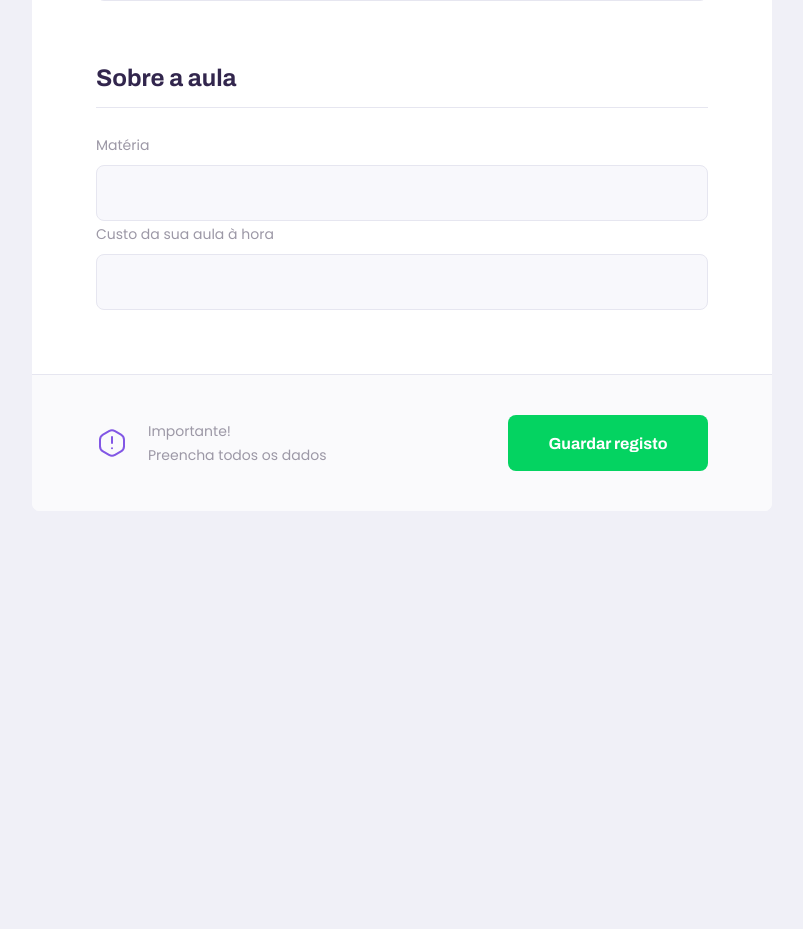
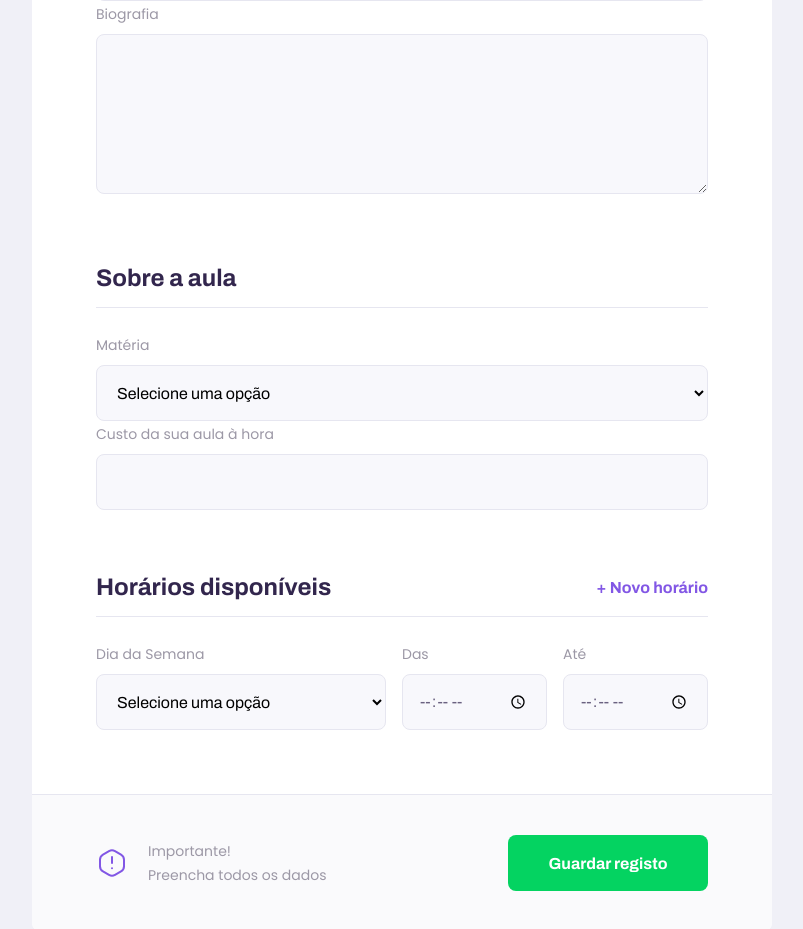
Before and after one commit to DiogoM14/Proffy-web, a React (Create React App) app: page /give-classes in a window 1280 px wide. Shown: the part 705-1634 px from the top of the page, without its empty margins (238-1041 px from the left). Before the commit the page ends 1216 px from the top, so only its background shows below. Built offline with nearby package versions, Linux system fonts and the light colour scheme.

Commit message:
Updated form fields

```diff
--- /dev/null
+++ b/src/components/Select/index.tsx
@@ -0,0 +1,31 @@
+import React, { SelectHTMLAttributes } from 'react';
+
+import { Container } from './styles';
+
+interface SelectProps extends SelectHTMLAttributes<HTMLSelectElement> {
+  name: string;
+  label: string;
+  options: Array<{
+    value: string;
+    label: string;
+  }>;
+}
+
+const Select: React.FC<SelectProps> = ({label, name, options, ...rest}) => {
+  return (
+    <Container>
+      <div className="select-block">
+        <label htmlFor={name}>{label}</label>
+        <select id={name} {...rest} >
+          <option value="" disabled selected hidden>Selecione uma opção</option>
+
+          {options.map(option => {
+            return <option key={option.value} value={option.value}>{option.label}</option>
+          })}
+        </select>
+      </div>
+    </Container>
+  );
+}
+
+export default Select;
--- /dev/null
+++ b/src/components/Select/styles.tsx
@@ -0,0 +1,41 @@
+import styled from 'styled-components';
+
+export const Container = styled.div`
+  .select-block {
+    position: relative;
+    flex-direction: column;
+    padding: 0;
+
+  }
+
+  .select-block + .select-block {
+    margin-top: 1.4rem;
+  }
+
+  .select-block label {
+    font-size: 1.4rem;
+  }
+
+  .select-block select {
+    width: 100%;
+    height: 5.6rem;
+    margin-top: 0.8rem;
+    border-radius: 0.8rem;
+    background: var(--color-input-background);
+    border: 1px solid var(--color-line-in-white);
+    outline: 0;
+    padding: 0 1.6rem;
+    font: 1.6rem Archivo;
+  }
+
+  .select-block:focus-within::after {
+    width: (100% - 3.2rem);
+    height: 2px;
+    content: "";
+    background: var(--color-primary-light);
+    position: absolute;
+    left: 1.6rem;
+    right: 1.6rem;
+    bottom: 0;
+  }
+`;
--- /dev/null
+++ b/src/components/Textarea/index.tsx
@@ -0,0 +1,22 @@
+import React, { TextareaHTMLAttributes } from 'react';
+
+import { Container } from './styles';
+
+interface TextareaProps extends TextareaHTMLAttributes<HTMLTextAreaElement> {
+  name: string;
+  label: string;
+
+}
+
+const Textarea: React.FC<TextareaProps> = ({label, name, ...rest}) => {
+  return (
+    <Container>
+      <div className="textarea-block">
+        <label htmlFor={name}>{label}</label>
+        <textarea id={name} {...rest} />
+      </div>
+    </Container>
+  );
+}
+
+export default Textarea;
--- /dev/null
+++ b/src/components/Textarea/styles.tsx
@@ -0,0 +1,43 @@
+import styled from 'styled-components';
+
+export const Container = styled.div`
+  .textarea-block {
+    position: relative;
+    flex-direction: column;
+    padding: 0;
+
+  }
+
+  /* .textarea-block + .textarea-block {
+    margin-top: 1.4rem;
+  } */
+
+  .textarea-block label {
+    font-size: 1.4rem;
+  }
+
+  .textarea-block textarea {
+    width: 100%;
+    height: 16rem;
+    min-height: 8rem;
+    margin-top: 0.8rem;
+    border-radius: 0.8rem;
+    background: var(--color-input-background);
+    border: 1px solid var(--color-line-in-white);
+    outline: 0;
+    resize: vertical;
+    padding: 1.2rem 1.6rem;
+    font: 1.6rem Archivo;
+  }
+
+  .textarea-block:focus-within::after {
+    width: (100% - 3.2rem);
+    height: 2px;
+    content: "";
+    background: var(--color-primary-light);
+    position: absolute;
+    left: 1.6rem;
+    right: 1.6rem;
+    bottom: 7px;
+  }
+`;
--- a/src/pages/TeacherForm/index.tsx
+++ b/src/pages/TeacherForm/index.tsx
@@ -2,10 +2,12 @@
 
 import PageHeader from '../../components/PageHeader';
 import Input from '../../components/Input';
+import Textarea from '../../components/Textarea';
+import Select from '../../components/Select';
 
 import warningIcon from '../../assets/images/icons/warning.svg';
 
-import { Container, PageTeacherForm, Main } from './styles';
+import { Container, PageTeacherForm, Main, ScheduleItem } from './styles';
 
 const TeacherForm: React.FC = () => {
   return (
@@ -23,13 +25,57 @@
             <Input name="name" label="Nome completo" />
             <Input name="avatar" label="Avatar" />
             <Input name="whatsapp" label="Whatsapp" />
+            <Textarea name="bio" label="Biografia" />
           </fieldset>
 
           <fieldset>
             <legend>Sobre a aula</legend>
 
-            <Input name="subject" label="Matéria" />
+            <Select
+              name="subject"
+              label="Matéria"
+              options={[
+                { value: 'Artes', label: 'Artes' },
+                { value: 'Biologia', label: 'Biologia' },
+                { value: 'Ciência', label: 'Ciência' },
+                { value: 'Físico Química', label: 'Físico Quimica' },
+                { value: 'Matemática', label: 'Matemática' },
+                { value: 'Português', label: 'Português' },
+                { value: 'História', label: 'História' },
+                { value: 'Geografia', label: 'Geografia' },
+              ]}
+            />
+
             <Input name="cost" label="Custo da sua aula à hora" />
+          </fieldset>
+
+          <fieldset>
+            <legend>
+              Horários disponíveis
+              <button type="button">
+                + Novo horário
+              </button>
+            </legend>
+
+            <ScheduleItem className="schedule-item">
+              <Select
+                name="week_day"
+                label="Dia da Semana"
+                options={[
+                  { value: '0', label: 'Domingo' },
+                  { value: '1', label: 'Segunda-Feira' },
+                  { value: '2', label: 'Terça-Feira' },
+                  { value: '3', label: 'Quarta-Feira' },
+                  { value: '4', label: 'Quinta-Feira' },
+                  { value: '5', label: 'Sexta-Feira' },
+                  { value: '6', label: 'Sábado' },
+                ]}
+              />
+
+              <Input name="from" label="Das" type="time" />
+              <Input name="to" label="Até" type="time" />
+            </ScheduleItem>
+
           </fieldset>
 
           <footer>
--- a/src/pages/TeacherForm/styles.tsx
+++ b/src/pages/TeacherForm/styles.tsx
@@ -12,6 +12,12 @@
 
     main fieldset {
       padding: 0 6.4rem;
+    }
+
+    main .schedule-item {
+      display: grid;
+      grid-template-columns: 2fr 1fr 1fr;
+      column-gap: 1.6rem;
     }
 
     main footer {
@@ -67,6 +73,25 @@
       padding-bottom: 1.6rem;
       border-bottom: 1px solid var(--color-line-in-white);
     }
+
+    & legend button {
+      background: none;
+      border: 0;
+      outline: 0;
+      color: var(--color-primary);
+      font: 700 1.6rem Archivo;
+      cursor: pointer;
+      transition: color .2s;
+
+      &:hover {
+        color: var(--color-primary-dark);
+      }
+    }
+
+    & .input-block + .textarea-block,
+    & .select-block + .input-block {
+      margin-top: 2.4rem;
+    }
   }
 
   label {
@@ -113,5 +138,8 @@
       }
     }
   }
+`;
+
+export const ScheduleItem = styled.div`
 
 `;
--- a/src/pages/TeacherList/index.tsx
+++ b/src/pages/TeacherList/index.tsx
@@ -3,6 +3,7 @@
 import TeacherItem from '../../components/TeacherItem';
 import PageHeader from '../../components/PageHeader';
 import Input from '../../components/Input';
+import Select from '../../components/Select';
 
 import { Container, Form, Main } from './styles';
 
@@ -12,8 +13,35 @@
     <Container>
         <PageHeader title="Estes são os proffys disponíveis">
           <Form id="search-teachers">
-            <Input name="subject" label="Matéria" />
-            <Input name="week_day" label="Dia da Semana" />
+            <Select
+              name="subject"
+              label="Matéria"
+              options={[
+                { value: 'Artes', label: 'Artes' },
+                { value: 'Biologia', label: 'Biologia' },
+                { value: 'Ciência', label: 'Ciência' },
+                { value: 'Físico Química', label: 'Físico Quimica' },
+                { value: 'Matemática', label: 'Matemática' },
+                { value: 'Português', label: 'Português' },
+                { value: 'História', label: 'História' },
+                { value: 'Geografia', label: 'Geografia' },
+              ]}
+            />
+
+            <Select
+              name="week_day"
+              label="Dia da Semana"
+              options={[
+                { value: '0', label: 'Domingo' },
+                { value: '1', label: 'Segunda-Feira' },
+                { value: '2', label: 'Terça-Feira' },
+                { value: '3', label: 'Quarta-Feira' },
+                { value: '4', label: 'Quinta-Feira' },
+                { value: '5', label: 'Sexta-Feira' },
+                { value: '6', label: 'Sábado' },
+              ]}
+            />
+
             <Input type="time" name="time" label="Hora" />
           </Form>
         </PageHeader>
```
